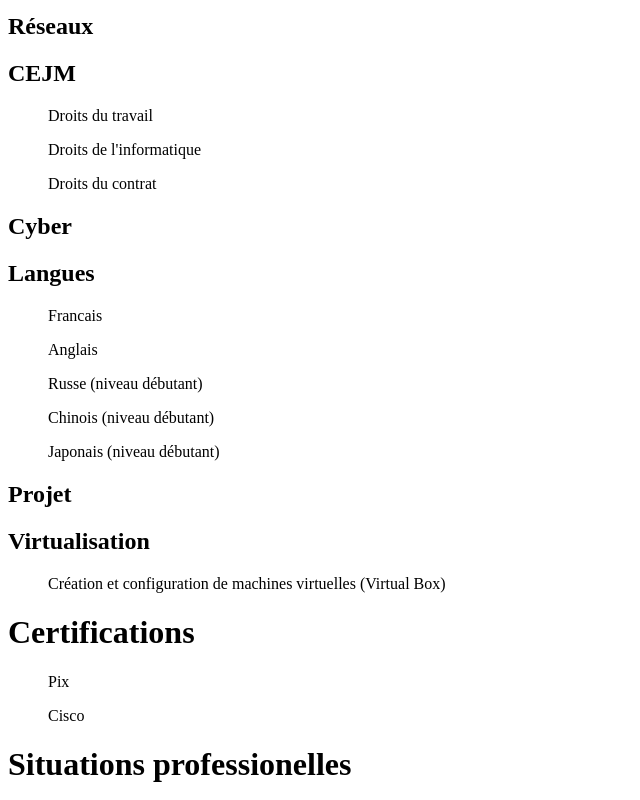
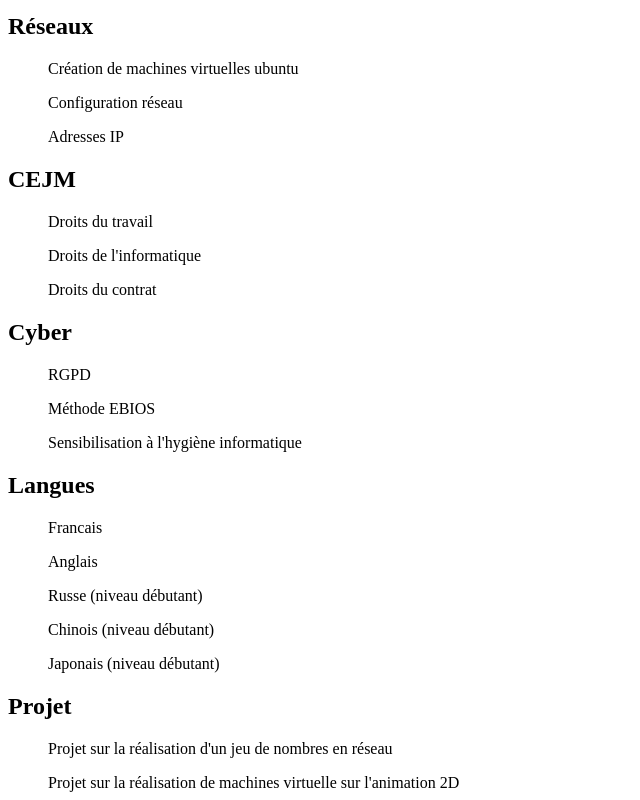
Before and after one commit to chickenmeow0/index.html, a plain HTML site: page Index.html in a window 1280 px wide. Shown: the part 580-1380 px from the top of the page, without its empty margins (0-640 px from the left). Drawn offline with Linux system fonts and the light colour scheme.

Commit message:
Index.html

```diff
--- a/Index.html
+++ b/Index.html
@@ -9,6 +9,7 @@
         <h1>Présentation</h1>
             <ul>Je m'appelle Inayah Belmessaoud, 18 ans et étudiante au lycée Turgot à Paris.</ul>
         <h1>Compétences</h1>
+            </ul>
             <h2>Développement</h2>
                 <ul>HTML</ul>
                 <ul>Python</ul>
@@ -23,11 +24,17 @@
                 </ul>
                     <ul>Windows</ul>
             <h2>Réseaux</h2>
+                <ul>Création de machines virtuelles ubuntu</ul>
+                <ul>Configuration réseau</ul>
+                <ul>Adresses IP</ul>
             <h2>CEJM</h2>
                 <ul>Droits du travail</ul>
                 <ul>Droits de l'informatique</ul>
                 <ul>Droits du contrat</ul>
             <h2>Cyber</h2>
+                <ul>RGPD</ul>
+                <ul>Méthode EBIOS</ul>
+                <ul>Sensibilisation à l'hygiène informatique</ul>
             <h2>Langues</h2>
                 <ul>Francais</ul>
                 <ul>Anglais</ul>
@@ -35,6 +42,8 @@
                 <ul>Chinois (niveau débutant)</ul>
                 <ul>Japonais (niveau débutant)</ul>
             <h2>Projet</h2>
+                <ul>Projet sur la réalisation d'un jeu de nombres en réseau</ul>
+                <ul>Projet sur la réalisation de machines virtuelle sur l'animation 2D</ul>
             <h2>Virtualisation</h2>
                 <ul>Création et configuration de machines virtuelles (Virtual Box)</ul>
         <h1>Certifications</h1>
```
